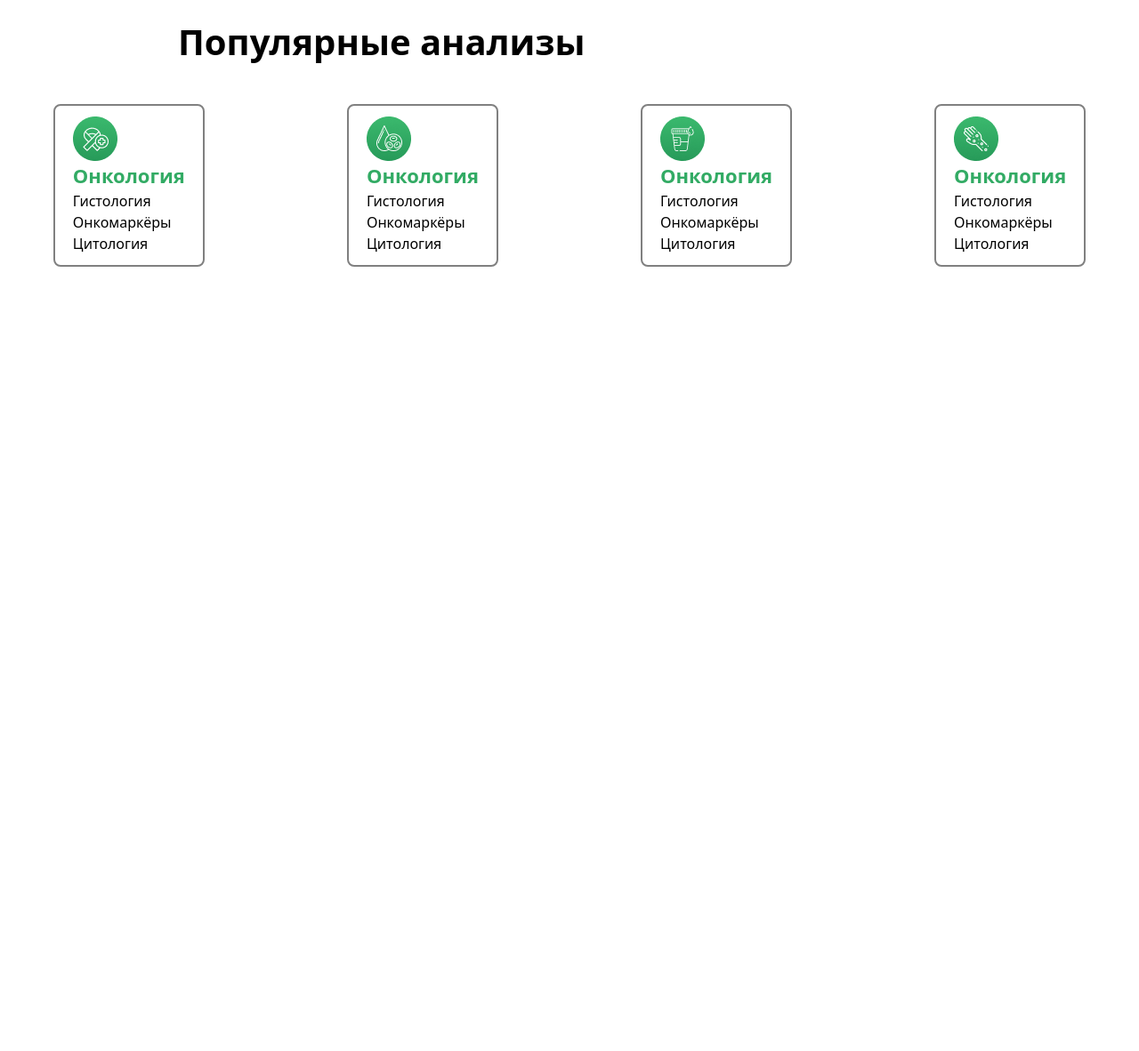
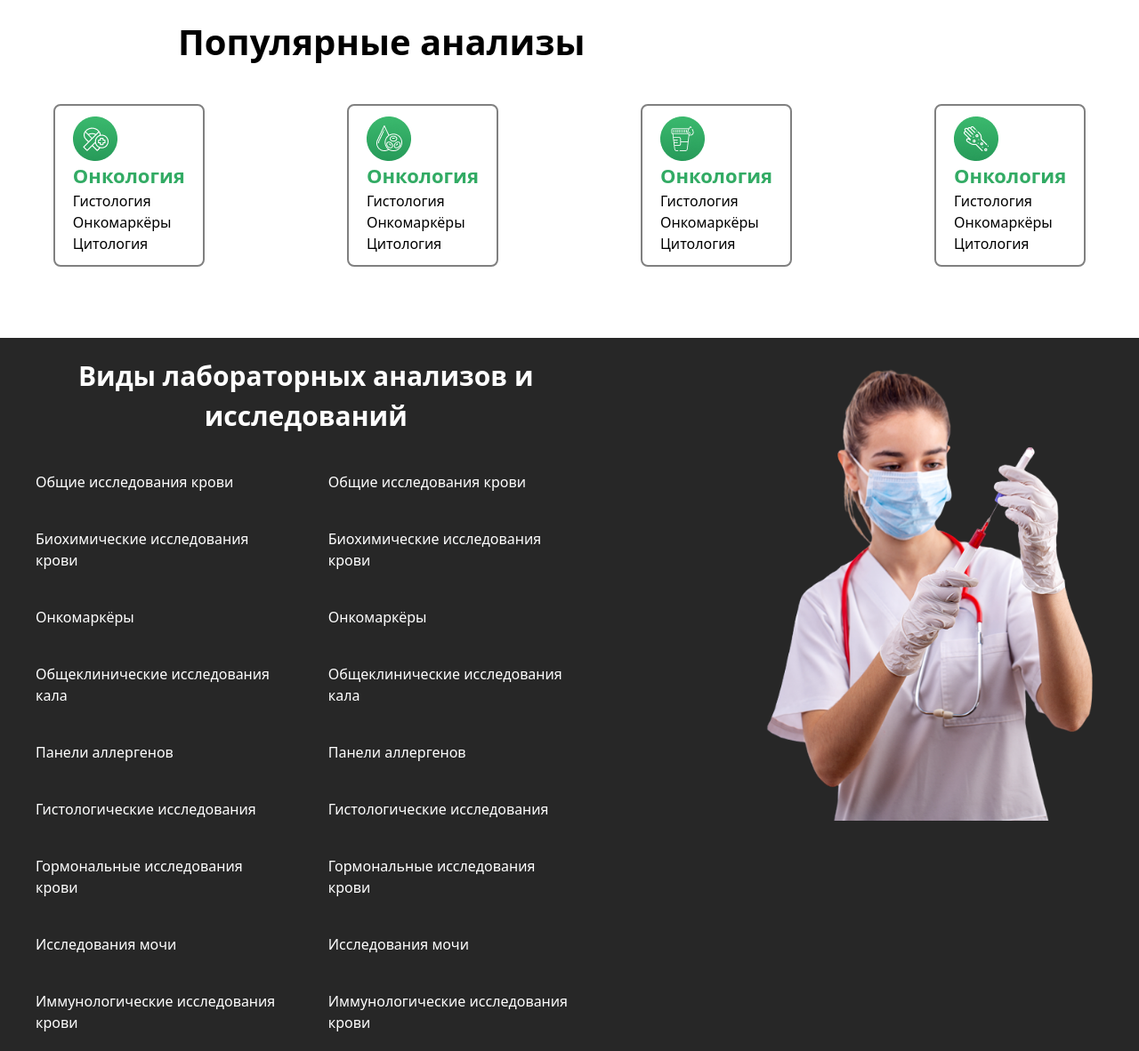
Before and after one commit to ismoil00-s/ball, a website: page src/umed.html in a window 1280 px wide. Shown: the part 1339-2521 px from the top of the page at 89% size. Before the commit the page ends 1639 px from the top, so only its background shows below. Drawn offline with nearby package versions, Linux system fonts and the light colour scheme; files that its build step writes are made by us from their sources.

Commit message:
commit5 umed

```diff
--- a/src/umed.html
+++ b/src/umed.html
@@ -197,5 +197,40 @@
         <p>Цитология</p>
     </button>
     </div>
+
+    <button class="bg-[#272727] text-white xl:flex hidden px-10 py-5 w-[100%] mt-20 gap-[200px]">
+        <div class="flex flex-col gap-10">
+        <div>
+        <h1 class="text-[30px] font-bold">Виды лабораторных анализов и исследований</h1>
+</div>
+<div class="flex gap-[50px] items-start">
+<div class="flex flex-col gap-10 text-start">
+    <h1>Общие исследования крови</h1>
+    <h1>Биохимические исследования крови</h1>
+    <h1>Онкомаркёры</h1>
+    <h1>Общеклинические исследования кала</h1>
+    <h1>Панели аллергенов</h1>
+    <h1>Гистологические исследования</h1>
+    <h1>Гормональные исследования крови</h1>
+    <h1>Исследования мочи</h1>
+    <h1>Иммунологические исследования крови</h1>
+</div>
+<div class="flex flex-col text-start gap-10">
+    <h1>Общие исследования крови</h1>
+    <h1>Биохимические исследования крови</h1>
+    <h1>Онкомаркёры</h1>
+    <h1>Общеклинические исследования кала</h1>
+    <h1>Панели аллергенов</h1>
+    <h1>Гистологические исследования</h1>
+    <h1>Гормональные исследования крови</h1>
+    <h1>Исследования мочи</h1>
+    <h1>Иммунологические исследования крови</h1>
+</div>
+</div>
+</div>
+<div>
+    <img src="/foto.umed/woman-nurse-or-doctor-2021-08-27-13-41-17-utc-PhotoRoom 1.png" alt="">
+</div>
+    </button>
 </body>
 </html>
```
Also changed, not shown: foto.umed/woman-nurse-or-doctor-2021-08-27-13-41-17-utc-PhotoRoom 1.png (added).
